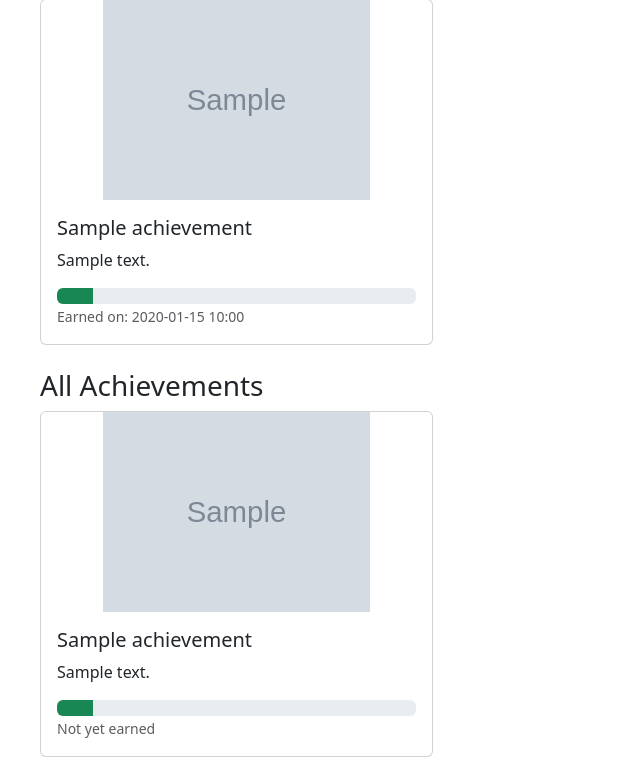
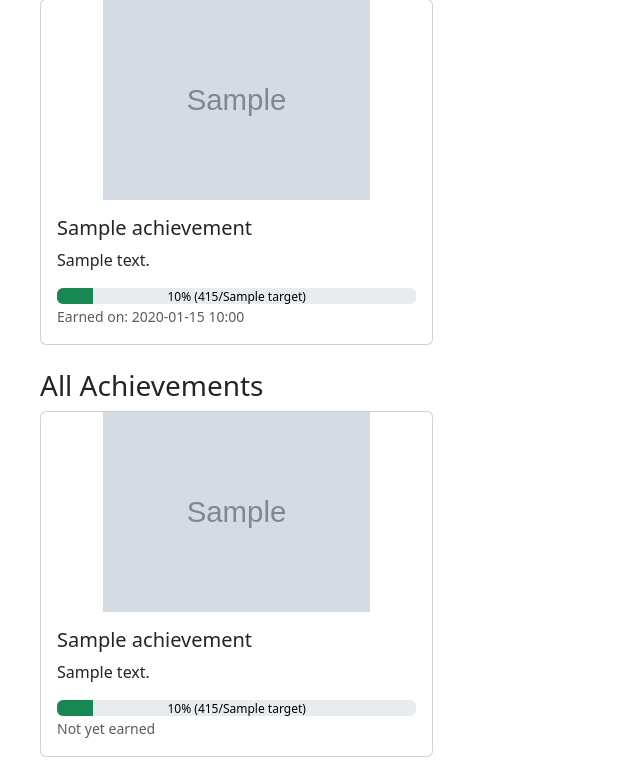
Before and after one commit to TEW07/SummerProject, a Flask app: template app/gamification/templates/user_achievements.html in a window 1280 px wide. Shown: the part 161-942 px from the top of the page, without its empty margins (0-640 px from the left). Run offline with Flask 3, Linux system fonts and the light colour scheme; a user stored in the database is signed in; the template is opened without the code that fills it: values that come from a table or form of the project are taken from there, most other values are stand-ins (such as "Sample title", 1, 10 or a date in 2020); grey boxes marked "Sample" are stand-in pictures; some libraries are stand-ins or nearby versions.

Commit message:
Small changes to presentation of achievements. Incomplete achievements will have progress feedback presented in black to show against the grey progress bar

```diff
--- a/app/gamification/routes.py
+++ b/app/gamification/routes.py
@@ -57,7 +57,8 @@ def user_achievements():
 
 def calculate_progress(user_achievement):
     if user_achievement.achievement.target > 0:
-        return (current_user.points / user_achievement.achievement.target) * 100
+        progress = (current_user.points / user_achievement.achievement.target) * 100
+        return min(progress, 100)
     return 0
 
 def calculate_progress_all(achievement):
--- a/app/gamification/templates/user_achievements.html
+++ b/app/gamification/templates/user_achievements.html
@@ -12,8 +12,9 @@
                     <div class="card-body">
                         <h5 class="card-title">{{ entry['achievement'].achievement.name }}</h5>
                         <p class="card-text">{{ entry['achievement'].achievement.description }}</p>
-                        <div class="progress">
-                            <div class="progress-bar bg-success" role="progressbar" style="width: {{ entry['progress'] }}%;" aria-valuenow="{{ entry['progress'] }}" aria-valuemin="0" aria-valuemax="100"></div>
+                        <div class="progress position-relative">
+                            <div class="progress-bar bg-success" role="progressbar" style="width: {{ entry['progress'] if entry['progress'] <= 100 else 100 }}%;" aria-valuenow="{{ entry['progress'] if entry['progress'] <= 100 else 100 }}" aria-valuemin="0" aria-valuemax="100"></div>
+                            <span class="position-absolute w-100 text-center" style="white-space: nowrap; color: {{ 'white' if entry['progress'] > 50 else 'black' }};">{{ entry['progress'] | round(1) }}% ({{ current_user.points }}/{{ entry['achievement'].achievement.target }})</span>
                         </div>
                         <p class="card-text"><small class="text-muted">Earned on: {{ entry['achievement'].date_earned.strftime('%Y-%m-%d %H:%M') }}</small></p>
                     </div>
@@ -24,19 +25,26 @@
     <div class="row">
         <h3>All Achievements</h3>
         {% for entry in all_achievements_with_progress %}
+            {% if entry['achievement'].achievement_id not in user_achievements %}
                 <div class="col-md-4 mb-4">
                     <div class="card">
                         <img src="{{ url_for('static', filename=entry['achievement'].badge_image) }}" class="card-img-top" alt="{{ entry['achievement'].name }}">
                         <div class="card-body">
                             <h5 class="card-title">{{ entry['achievement'].name }}</h5>
                             <p class="card-text">{{ entry['achievement'].description }}</p>
-                        <div class="progress">
-                            <div class="progress-bar bg-success" role="progressbar" style="width: {{ entry['progress'] }}%;" aria-valuenow="{{ entry['progress'] }}" aria-valuemin="0" aria-valuemax="100"></div>
+                            <div class="progress position-relative">
+                                <div class="progress-bar bg-success" role="progressbar" style="width: {{ entry['progress'] if entry['progress'] <= 100 else 100 }}%;" aria-valuenow="{{ entry['progress'] if entry['progress'] <= 100 else 100 }}" aria-valuemin="0" aria-valuemax="100"></div>
+                                <span class="position-absolute w-100 text-center" style="white-space: nowrap; color: black;">{{ entry['progress'] | round(1) }}% ({{ current_user.points }}/{{ entry['achievement'].target }})</span>
                             </div>
+                            {% if entry['achievement'].achievement_id in user_achievements %}
+                                <p class="card-text"><small class="text-muted">Earned on: {{ user_achievements[entry['achievement'].achievement_id].date_earned.strftime('%Y-%m-%d %H:%M') }}</small></p>
+                            {% else %}
                                 <p class="card-text"><small class="text-muted">Not yet earned</small></p>
+                            {% endif %}
                         </div>
                     </div>
                 </div>
+            {% endif %}
         {% endfor %}
     </div>
 </div>
```
Also changed, not shown: app/data/data.sqlite. Lines whose indentation alone changed are shown as unchanged.
